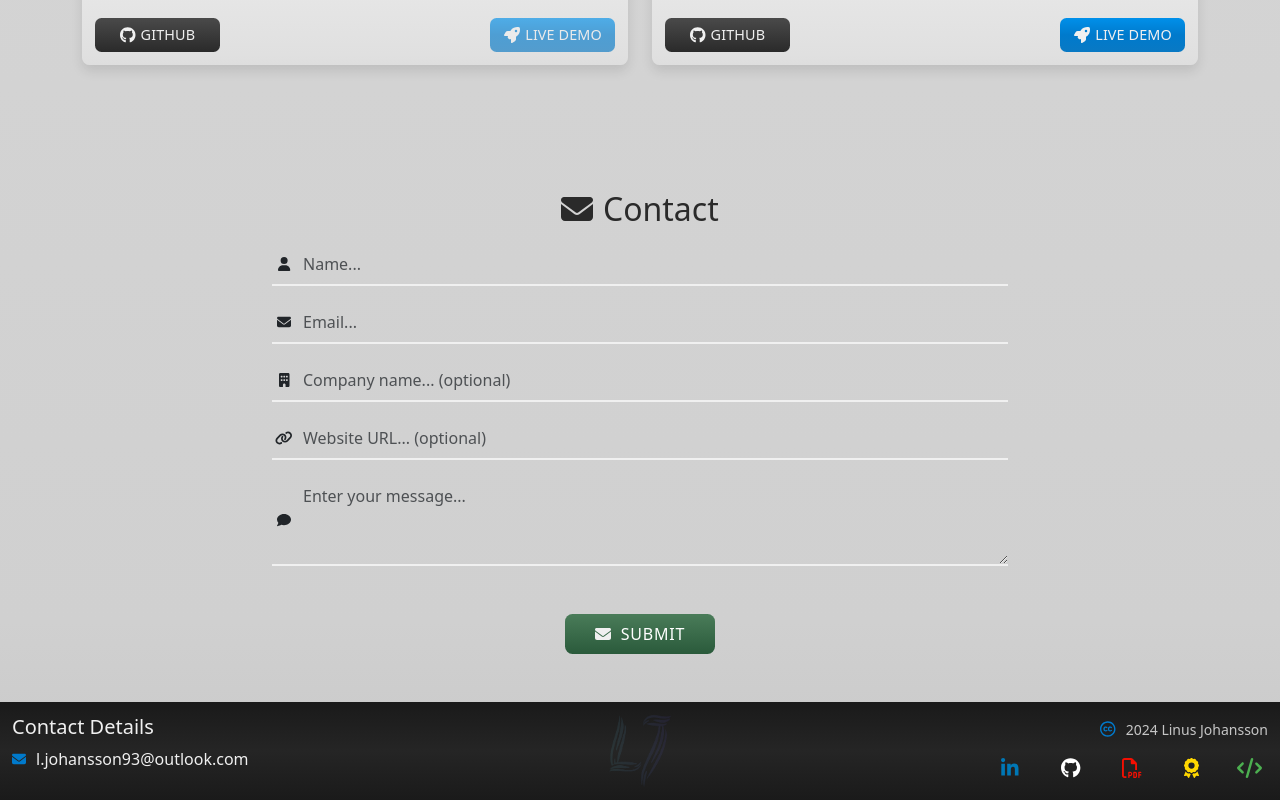
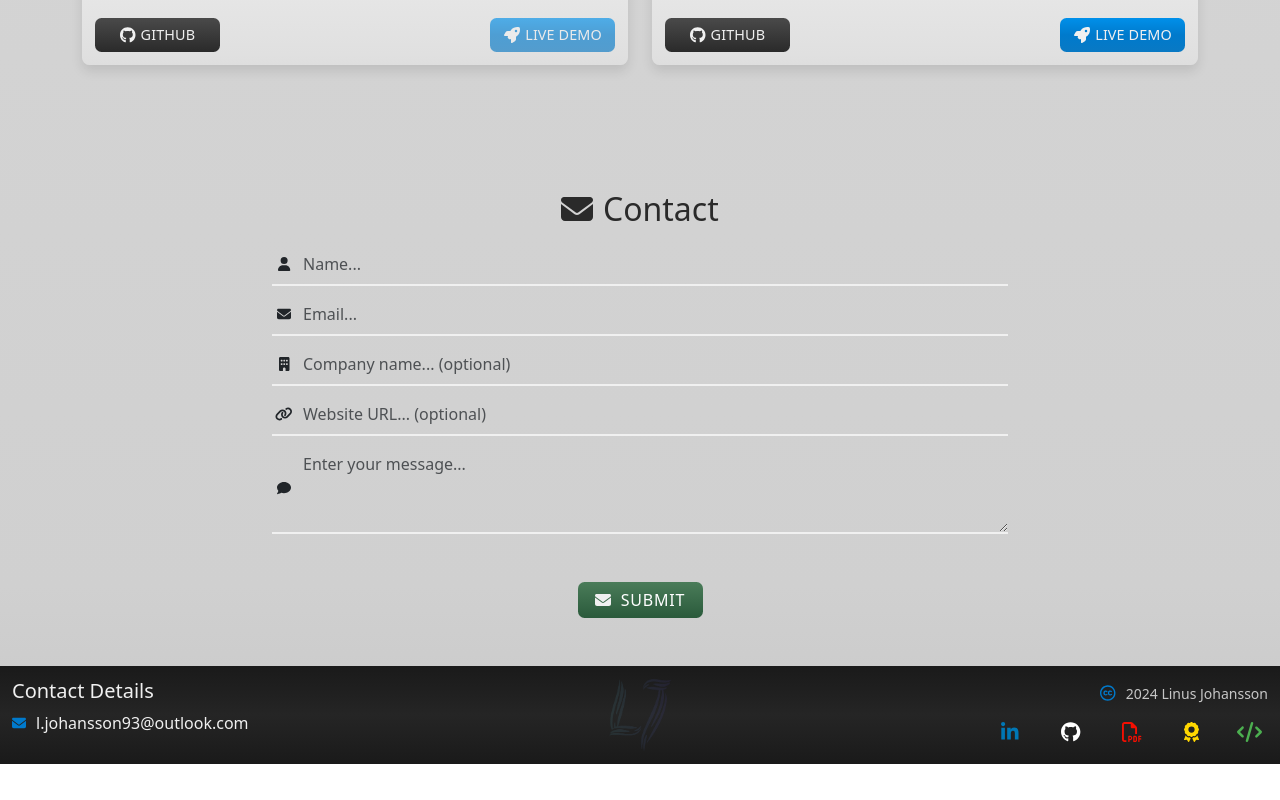
Before and after one commit to j0hanz/j0hanz-portfolio, a React (Create React App) app: page / in a window 1280 px wide. Shown: the part 3664-4464 px from the top of the page. After the commit the page ends 4428 px from the top, so only its background shows below. Built offline with nearby package versions, Linux system fonts and the light colour scheme.

Commit message:
Adjust form validation styles and update input group control styles

```diff
--- a/src/components/styles/ContactForm.module.css
+++ b/src/components/styles/ContactForm.module.css
@@ -1,6 +1,6 @@
 /* Input Group Icon Styling */
 .formGroup {
-  margin-bottom: 1rem !important;
+  margin-bottom: 0.5rem !important;
 }
 
 .inputGroup {
@@ -11,14 +11,13 @@
 
 .errorMessage {
   display: block !important;
-  font-size: 0.85em !important;
-  color: #dc3545 !important;
   background-color: #f0f0f0 !important;
   color: #333 !important;
-  padding: 0.3rem 0.35rem !important;
+  padding: 0.2rem 0.4rem !important;
   border-bottom-left-radius: 7.5px !important;
   border-bottom-right-radius: 7.5px !important;
-  font-size: 0.7rem;
+  font-size: 0.7rem !important;
+  box-shadow: 0 6px 12px rgba(0, 0, 0, 0.1) !important;
 }
 
 .inputGroupIcon {
@@ -40,17 +39,17 @@
 }
 
 .submitButton {
-  width: 150px;
-  height: 40px;
+  width: 125px !important;
+  max-width: 100% !important;
+  height: auto !important;
   border: none !important;
-  border-radius: 7.5px !important;
+  border-radius: 6.5px !important;
   transition: all 0.3s ease !important;
-  text-transform: uppercase;
-  max-width: 100%;
+  text-transform: uppercase !important;
   display: flex !important;
   align-items: center !important;
   justify-content: center !important;
-  cursor: pointer;
+  cursor: pointer !important;
   background-image: linear-gradient(
     180deg,
     #4a7c59 0%,
```
